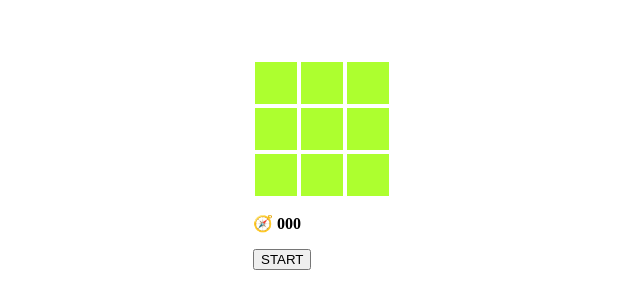
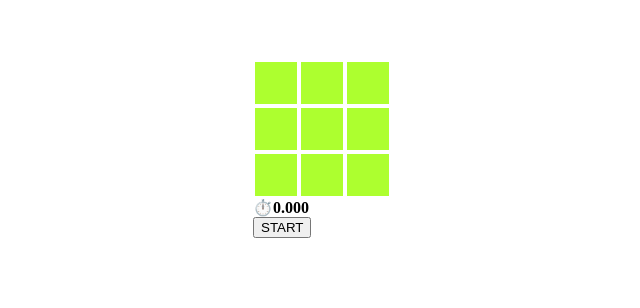
Before and after one commit to Ocha-Misaki/MineSweeper, a plain HTML site: page index.html in a window 1280 px wide. Shown: the whole page, without its empty margins (267-907 px from the left). Drawn offline with Linux system fonts and the light colour scheme.

Commit message:
バグの解消と、タイマー機能の実装

```diff
--- a/index.html
+++ b/index.html
@@ -9,7 +9,7 @@
 <body>
   <div id="content"></div>
   <div class="game_score">
-    <p id="score">🧭 000</p>
+    ⏱️<span id="score">0.000</span>
   </div>
   <script src="main.js"></script>
 </body>
--- a/main.js
+++ b/main.js
@@ -32,12 +32,12 @@
   let rowNum = 3 //デフォルト
   let colNum = 3
   let bombNum = 1
-  const adjustLevel = (ceilNum, bombNum) => {
+  const adjustLevel = (ceilNum, _bombNum) => {
     rowNum = ceilNum
     colNum = ceilNum
-    bombNum = bombNum
+    bombNum = _bombNum
   }
-  adjustLevel(3, 1)
+  adjustLevel(3, 2)
 
   const ceils = []
   const makeCeils = (rowNum, colNum) => {
@@ -53,11 +53,17 @@
   }
 
   const setBomb = (ceils, bombNum) => {
+    let count = 0
+    while (true) {
       const bombColNum = Math.floor(Math.random() * colNum)
       const bombRowNum = Math.floor(Math.random() * rowNum)
-    for (let i = 0; i < bombNum; i++) {
-      // ceils[bombColNum][bombRowNum].bombFlag = true
-      ceils[0][2].bombFlag = true
+      if (ceils[bombColNum][bombRowNum].bombFlag == false) {
+        ceils[bombColNum][bombRowNum].bombFlag = true
+        count++
+      }
+      if (count == bombNum) {
+        break
+      }
     }
   }
 
@@ -82,7 +88,7 @@
         if (cx >= colNum || cy >= rowNum) {
           continue
         }
-        if (x == dx && y == dy) {
+        if (x == cx && y == cy) {
           continue
         }
         if (ceils[cx][cy].bombFlag) {
@@ -92,7 +98,7 @@
     }
     return results
   }
-  let isGameOver = false
+  let isGameOver = true
   const renderCeils = (ceils) => {
     for (let row = 0; row < rowNum; row++) {
       const tr = document.createElement('tr')
@@ -129,16 +135,19 @@
   const score = document.getElementById('score')
   const updateScore = () => {
     const elapsedTime = new Date(Date.now() - startTime)
-    const seconds = String(elapsedTime.getSeconds()).padStart(3, '0')
-    score.textContent = `🧭 ${seconds}`
+    const seconds = String(elapsedTime.getSeconds())
+    const milliSeconds = String(elapsedTime.getMilliseconds()).padStart(3, '0')
+    score.textContent = `${seconds}.${milliSeconds}`
   }
   const start = document.createElement('button')
   start.textContent = 'START'
   document.querySelector('body').appendChild(start)
   start.addEventListener('click', () => {
+    if (isGameOver) {
       startTimer()
       clearCeil()
       isGameOver = false
       makeCeils(rowNum, colNum)
+    }
   })
 }
```
Lines whose indentation alone changed are shown as unchanged.
